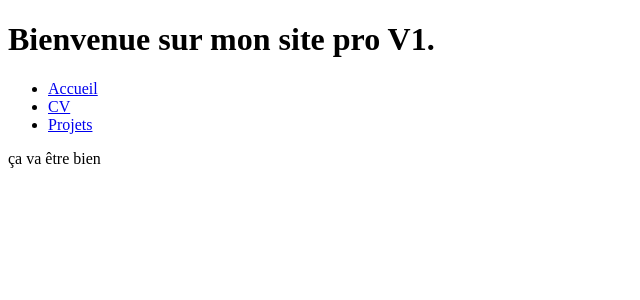
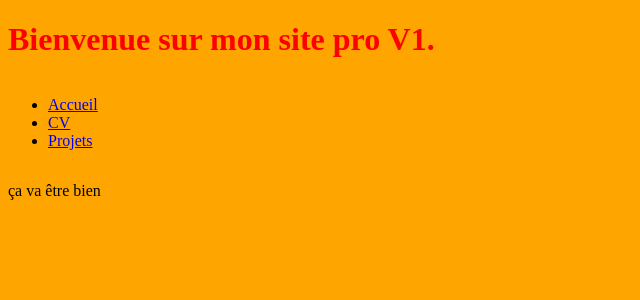
Before and after one commit to LouisLeonardIMT/IDAW, a PHP site: page / in a window 1280 px wide. Shown: the top 300 px of the page, without its empty margins (0-640 px from the left). Run offline with PHP 8.4, Linux system fonts and the light colour scheme.

Commit message:
CSS ne fonctionne pas

```diff
--- a/SiteProV1/cv.html
+++ b/SiteProV1/cv.html
@@ -2,7 +2,7 @@
 <html>
 <head>
     <meta charset="utf-8">
-    <link rel="style" href="style.css">
+    <link rel="stylesheet" href="style.css">
 <title>CV</title>
 </head>
 <body>
--- a/SiteProV1/index.html
+++ b/SiteProV1/index.html
@@ -2,7 +2,7 @@
 <html>
 <head>
     <meta charset="utf-8">
-    <link rel="style" href="style.css">
+    <link rel="stylesheet" href="style.css">
 <title>Accueil</title>
 </head>
 <body>
--- a/SiteProV1/projets.html
+++ b/SiteProV1/projets.html
@@ -2,7 +2,7 @@
 <html>
 <head>
     <meta charset="utf-8">
-    <link rel="style" href="style.css">
+    <link rel="stylesheet" href="style.css">
 <title>Projets</title>
 </head>
 <body>
--- a/SiteProV1/style.css
+++ b/SiteProV1/style.css
@@ -6,3 +6,7 @@
 h1{
     color: red;
 }
+
+body{
+    background-color: orange;
+}
```
